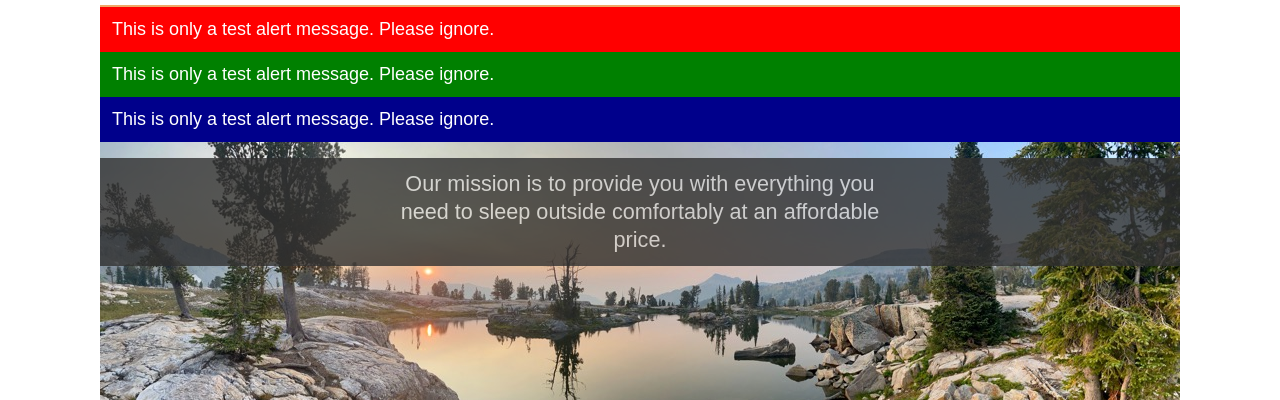
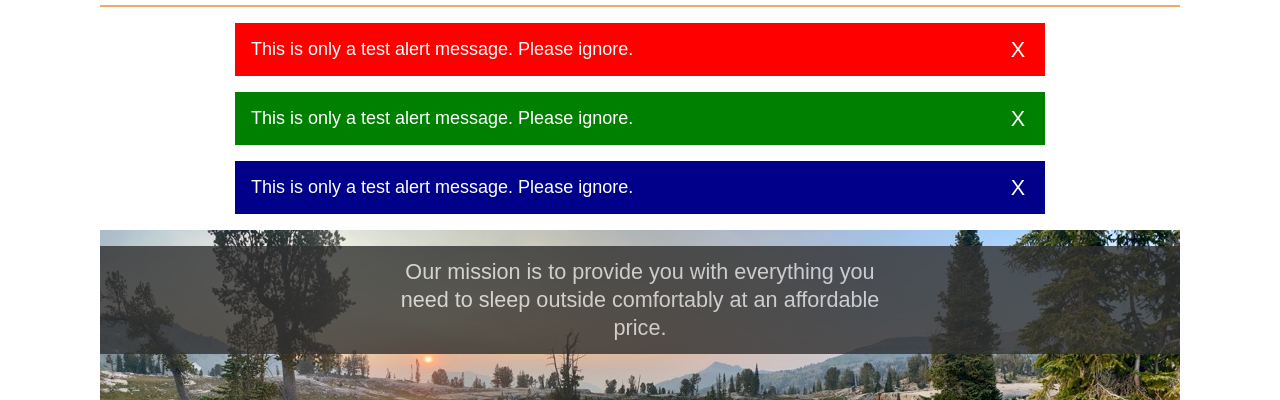
Before and after one commit to jdethington/wdd330-team-05, a website built with Vite: page src/index.html in a window 1280 px wide. Shown: the part 71-471 px from the top of the page. Built offline with nearby package versions, Linux system fonts and the light colour scheme; files whose address does not match are found by name.

Commit message:
Added "X" to remove alerts

```diff
--- a/src/css/style.css
+++ b/src/css/style.css
@@ -104,6 +104,7 @@ button {
   padding: 0.5em 2em;
   background-color: var(--secondary-color);
   color: white;
+  border-radius: 0.5em;
   margin: auto;
   display: block;
   border: 0;
@@ -150,6 +151,24 @@ button {
 }
 
 /* End cart icon styles */
+
+/* Alert Lists styles */
+.alert {
+  margin: 1rem auto;
+  max-width: 75%;
+  /* margin: 0.5rem; */
+  padding: 1rem;
+  position: relative;
+}
+.delete-button {
+  background: none;
+  position: absolute;
+  top: 5px;
+  right: 5px;
+  margin: 0;
+  padding: 0.57rem 0.93rem;
+}
+/* End Alert Lists styles */
 
 .mission {
   position: absolute;
--- a/src/js/alerts.mjs
+++ b/src/js/alerts.mjs
@@ -1,5 +1,8 @@
+import { getLocalStorage, setLocalStorage } from "./utils.mjs";
+
 export default class Alerts {
   constructor() {
+    // this.showAlerts = getLocalStorage("so-alert") || [];
     this.loadAlerts();
   }
 
@@ -11,26 +14,39 @@ export default class Alerts {
       }
       const alerts = await response.json();
       if (alerts.length > 0) {
-        this.createAlertSection(alerts);
+        // if (this.showAlerts.length === 0) {
+        //   setLocalStorage("so-alert", alerts);
+        // }
+        this.displayAlerts(alerts);
       }
-    } catch (error){
-        console.error("There was a problem fetching the data: ", error)
+    } catch (error) {
+      console.error("There was a problem fetching the data: ", error);
     }
   }
 
-  createAlertSection(alerts) {
+  displayAlerts(alerts) {
     const section = document.createElement("section");
     section.className = "alert-list";
 
-  alerts.forEach(alert => {
-    const p = document.createElement("p");
-    p.textContent = alert.message;
-    p.style.backgroundColor = alert.background;
-    p.style.color = alert.color;
-    section.appendChild(p);
+    alerts.forEach((alert) => {
+      const alertMessage = document.createElement("div");
+      alertMessage.textContent = alert.message;
+      alertMessage.style.backgroundColor = alert.background;
+      alertMessage.style.color = alert.color;
+      alertMessage.classList.add("alert");
+
+      const deleteButton = document.createElement("button");
+      deleteButton.textContent = "X";
+      deleteButton.ariaLabel = "Remove Alert";
+
+      deleteButton.classList.add("delete-button");
+      alertMessage.append(deleteButton);
+      section.append(alertMessage);
+
+      deleteButton.addEventListener("click", function () {
+        section.removeChild(alertMessage);
       });
-
-  // Prepend to main element
+    });
     const main = document.querySelector("main");
     main.prepend(section);
   }
--- a/src/js/main.js
+++ b/src/js/main.js
@@ -3,7 +3,11 @@ import ProductList from "./ProductList.mjs";
 import Alerts from "./alerts.mjs";
 import { loadHeaderFooter } from "./utils.mjs";
 
+const alertWaitTime = 2000;
+
 loadHeaderFooter();
+
+setTimeout(alert, alertWaitTime);
 
 const dataSource = new ProductData("tents");
 const element = document.querySelector(".product-list");
@@ -12,7 +16,6 @@ const productList = new ProductList("tents", dataSource, element);
 
 productList.init();
 
-setTimeout(alert, 5000);
 function alert() {
   new Alerts();
 }
--- a/src/public/json/alerts.json
+++ b/src/public/json/alerts.json
@@ -1,15 +1,24 @@
 [
   {
+    "id": 1,
+    "lastSeen": 0,
+    "removed": false,
     "message": "This is only a test alert message. Please ignore.",
     "background": "red",
     "color": "white"
   },
   {
+    "id": 2,
+    "lastSeen": 0,
+    "removed": false,
     "message": "This is only a test alert message. Please ignore.",
     "background": "green",
     "color": "white"
   },
   {
+    "id": 3,
+    "lastSeen": 0,
+    "removed": false,
     "message": "This is only a test alert message. Please ignore.",
     "background": "darkblue",
     "color": "white"
```
Lines whose indentation alone changed are shown as unchanged.
